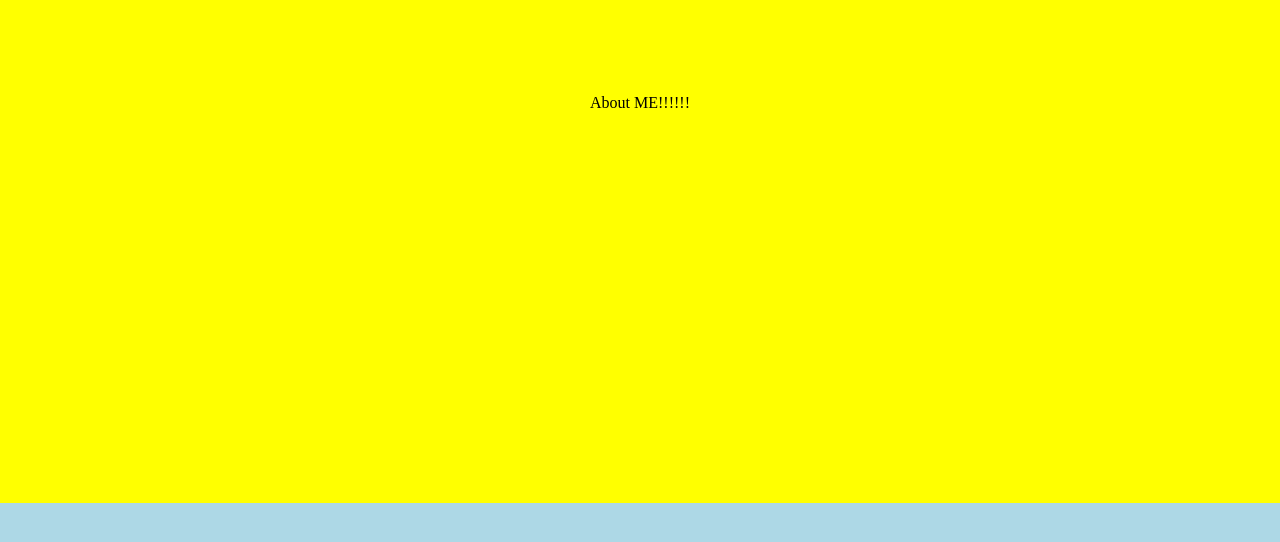
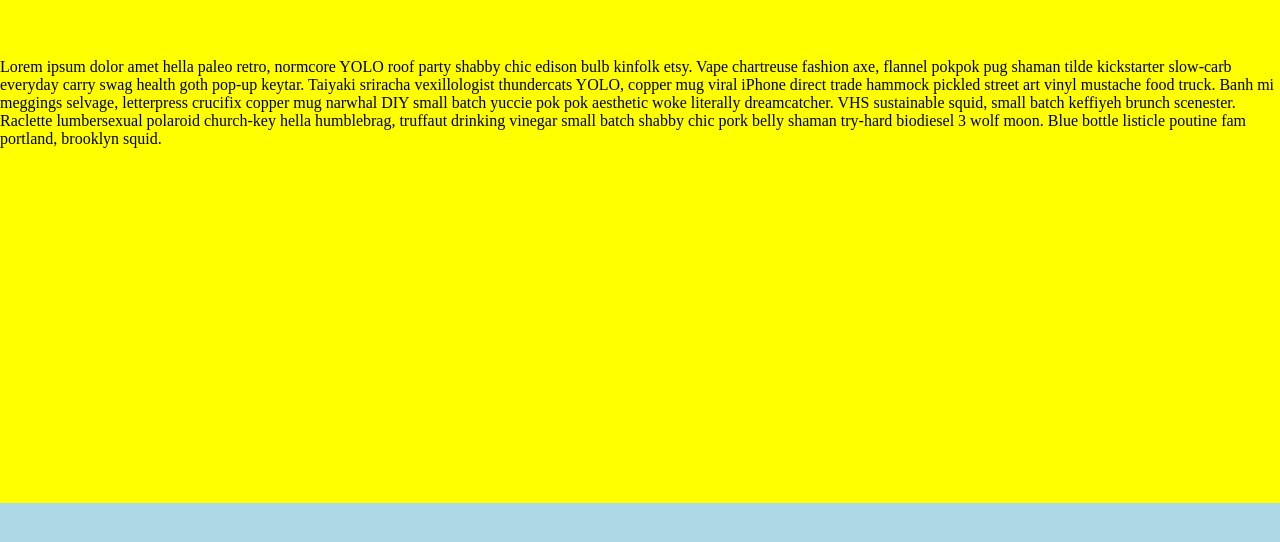
Before and after one commit to Ryan-Wilkinson/personal-website, a Vue app: page / in a window 1280 px wide. Shown: the part 1097-1639 px from the top of the page. Built offline with nearby package versions, Linux system fonts and the light colour scheme.

Commit message:
prettier settings

```diff
--- a/public/index.html
+++ b/public/index.html
@@ -9,7 +9,7 @@
   </head>
   <body>
     <noscript>
-      <strong>We're sorry but personal-website doesn't work properly without JavaScript enabled. Please enable it to continue.</strong>
+      <strong>Sorry but this website doesn't work properly without JavaScript enabled. Please enable it to continue.</strong>
     </noscript>
     <div id="app"></div>
     <!-- built files will be auto injected -->
--- a/src/components/AboutMe.vue
+++ b/src/components/AboutMe.vue
@@ -1,10 +1,24 @@
 <template>
-  <div class="main">About ME!!!!!!</div>
+  <div class="main">
+    <div class="image-container" />
+    <div class="text">
+      Lorem ipsum dolor amet hella paleo retro, normcore YOLO roof party shabby
+      chic edison bulb kinfolk etsy. Vape chartreuse fashion axe, flannel pokpok
+      pug shaman tilde kickstarter slow-carb everyday carry swag health goth
+      pop-up keytar. Taiyaki sriracha vexillologist thundercats YOLO, copper mug
+      viral iPhone direct trade hammock pickled street art vinyl mustache food
+      truck. Banh mi meggings selvage, letterpress crucifix copper mug narwhal
+      DIY small batch yuccie pok pok aesthetic woke literally dreamcatcher. VHS
+      sustainable squid, small batch keffiyeh brunch scenester. Raclette
+      lumbersexual polaroid church-key hella humblebrag, truffaut drinking
+      vinegar small batch shabby chic pork belly shaman try-hard biodiesel 3
+      wolf moon. Blue bottle listicle poutine fam portland, brooklyn squid.
+    </div>
+  </div>
 </template>
 
 <script>
 export default {}
 </script>
 
-<style>
-</style>
+<style></style>
```
Also changed, not shown: src/App.vue (+9 -3 lines), 2 other files (tests, documents, lock files or other folders).
